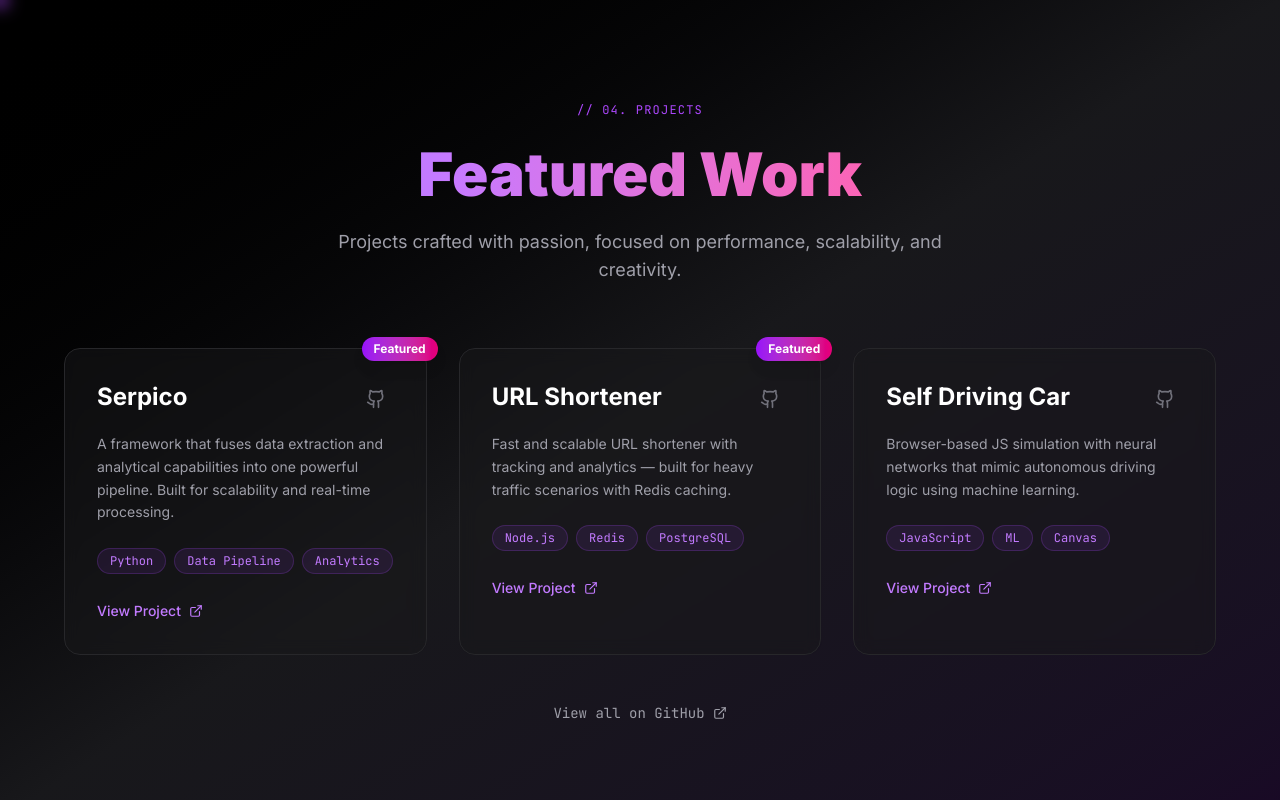
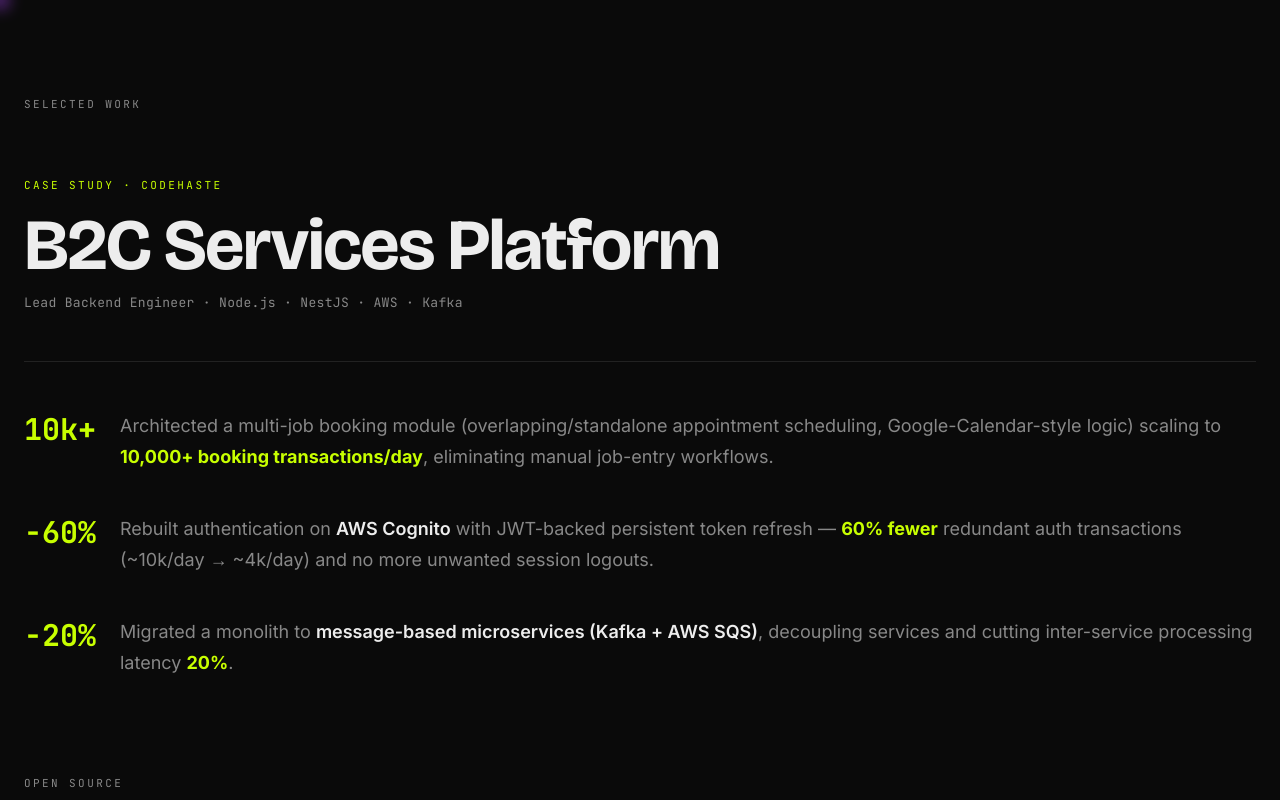
Before and after one commit to LuC1f3-r/portfolio, a Next.js app: page /projects in a window 1280 px wide. Shown: the top 800 px of the page. Built offline with nearby package versions, Linux system fonts and the light colour scheme.

Commit message:
feat(work): featured case study + editorial project rows

```diff
--- a/app/projects/page.tsx
+++ b/app/projects/page.tsx
@@ -1,7 +1,6 @@
 "use client";
 
 import React, { useRef, useEffect } from "react";
-import { motion } from "framer-motion";
 import { gsap } from "gsap";
 import { ScrollTrigger } from "gsap/ScrollTrigger";
 import { ExternalLink, Github } from "lucide-react";
@@ -17,7 +16,6 @@ const projects = [
       "A framework that fuses data extraction and analytical capabilities into one powerful pipeline. Built for scalability and real-time processing.",
     link: "https://github.com/LuC1f3-r/Serpico-TK",
     tags: ["Python", "Data Pipeline", "Analytics"],
-    featured: true,
   },
   {
     name: "URL Shortener",
@@ -25,7 +23,6 @@ const projects = [
       "Fast and scalable URL shortener with tracking and analytics — built for heavy traffic scenarios with Redis caching.",
     link: "https://github.com/LuC1f3-r/url-shortener",
     tags: ["Node.js", "Redis", "PostgreSQL"],
-    featured: true,
   },
   {
     name: "Self Driving Car",
@@ -33,44 +30,85 @@ const projects = [
       "Browser-based JS simulation with neural networks that mimic autonomous driving logic using machine learning.",
     link: "https://github.com/LuC1f3-r/Self-Driving-Car",
     tags: ["JavaScript", "ML", "Canvas"],
-    featured: false,
   },
 ];
 
+
 export default function Projects() {
   const sectionRef = useRef<HTMLElement>(null);
-  const cardsRef = useRef<HTMLDivElement>(null);
+  const caseStudyRef = useRef<HTMLDivElement>(null);
+  const rowsRef = useRef<HTMLDivElement>(null);
 
   useEffect(() => {
-    if (!cardsRef.current) return;
+    const section = sectionRef.current;
+    if (!section) return;
 
-    const cards = cardsRef.current.querySelectorAll(".project-card");
+    if (window.matchMedia("(prefers-reduced-motion: reduce)").matches) {
+      if (caseStudyRef.current) {
+        const els = caseStudyRef.current.querySelectorAll<HTMLElement>(
+          ".reveal-item"
+        );
+        els.forEach((el) => gsap.set(el, { y: 0, opacity: 1 }));
+      }
+      if (rowsRef.current) {
+        const rows = rowsRef.current.querySelectorAll<HTMLElement>(".project-row");
+        rows.forEach((row) => gsap.set(row, { y: 0, opacity: 1 }));
+      }
+      return;
+    }
 
-    cards.forEach((card, i) => {
+    const ctx = gsap.context(() => {
+      // Case study block — stagger each reveal-item in
+      if (caseStudyRef.current) {
+        const els = caseStudyRef.current.querySelectorAll<HTMLElement>(
+          ".reveal-item"
+        );
+        els.forEach((el, i) => {
           gsap.fromTo(
-        card,
-        {
-          y: 100,
-          opacity: 0,
-          rotateX: -10,
-        },
+            el,
+            { y: 40, opacity: 0 },
             {
               y: 0,
               opacity: 1,
-          rotateX: 0,
-          duration: 0.8,
+              duration: 0.75,
               ease: "power3.out",
+              delay: i * 0.1,
               scrollTrigger: {
-            trigger: card,
+                trigger: el,
                 start: "top 85%",
                 toggleActions: "play none none reverse",
               },
-          delay: i * 0.1,
             }
           );
         });
+      }
+
+      // Project rows stagger
+      if (rowsRef.current) {
+        const rows = rowsRef.current.querySelectorAll<HTMLElement>(".project-row");
+        rows.forEach((row, i) => {
+          gsap.fromTo(
+            row,
+            { y: 48, opacity: 0 },
+            {
+              y: 0,
+              opacity: 1,
+              duration: 0.8,
+              ease: "power3.out",
+              delay: i * 0.1,
+              scrollTrigger: {
+                trigger: row,
+                start: "top 85%",
+                toggleActions: "play none none reverse",
+              },
+            }
+          );
+        });
+      }
+    }, section);
 
     return () => {
+      ctx.revert();
       ScrollTrigger.getAll().forEach((t) => t.kill());
     };
   }, []);
@@ -78,132 +116,163 @@ export default function Projects() {
   return (
     <main
       ref={sectionRef}
-      className="min-h-screen w-full py-24 px-6 bg-gradient-to-br from-black via-zinc-900 to-purple-950/30 flex flex-col items-center overflow-hidden"
+      className="w-full py-24 px-6 bg-[#0a0a0a] overflow-hidden"
     >
-      {/* Section indicator */}
-      <motion.div
-        initial={{ opacity: 0, y: -20 }}
-        whileInView={{ opacity: 1, y: 0 }}
-        viewport={{ once: true }}
-        className="mb-6"
+      <div className="max-w-[1400px] mx-auto">
+
+        {/* Mono kicker */}
+        <p className="font-[family-name:var(--font-mono)] text-[11px] uppercase tracking-[0.22em] text-[#888] mb-16">
+          Selected Work
+        </p>
+
+        {/* ── Featured Case Study ── */}
+        <div ref={caseStudyRef} className="mb-24">
+
+          {/* Case study label */}
+          <p className="reveal-item font-[family-name:var(--font-mono)] text-[11px] uppercase tracking-[0.22em] text-[#c8ff00] mb-4">
+            Case Study · CodeHaste
+          </p>
+
+          {/* Big display headline */}
+          <h2 className="reveal-item font-[family-name:var(--font-display)] text-[#ededed] text-4xl sm:text-5xl md:text-6xl lg:text-7xl font-bold leading-[1.0] tracking-tight mb-3 max-w-[20ch]">
+            B2C Services Platform
+          </h2>
+
+          {/* Sub-label */}
+          <p className="reveal-item font-[family-name:var(--font-mono)] text-[13px] text-[#888] tracking-wide mb-12">
+            Lead Backend Engineer · Node.js · NestJS · AWS · Kafka
+          </p>
+
+          {/* Divider */}
+          <div className="reveal-item w-full h-px bg-[#222] mb-12" />
+
+          {/* Achievement bullets */}
+          <ul className="space-y-10">
+            {/* Booking module */}
+            <li className="reveal-item flex gap-6 items-start">
+              <span
+                className="font-[family-name:var(--font-mono)] text-[#c8ff00] text-2xl sm:text-3xl font-bold leading-none shrink-0 pt-1"
+                aria-hidden
               >
-        <span className="text-xs font-mono text-purple-500 tracking-widest uppercase">
-          // 04. Projects
+                10k+
               </span>
-      </motion.div>
+              <p className="font-[family-name:var(--font-body)] text-[#888] text-base sm:text-lg leading-[1.75]">
+                Architected a multi-job booking module (overlapping/standalone
+                appointment scheduling, Google-Calendar-style logic) scaling to{" "}
+                <strong className="text-[#c8ff00] font-bold">
+                  10,000+ booking transactions/day
+                </strong>
+                , eliminating manual job-entry workflows.
+              </p>
+            </li>
 
-      {/* Title */}
-      <motion.h2
-        initial={{ opacity: 0, y: 50 }}
-        whileInView={{ opacity: 1, y: 0 }}
-        viewport={{ once: true }}
-        className="text-4xl sm:text-5xl md:text-6xl font-black text-transparent bg-clip-text bg-gradient-to-r from-purple-400 to-pink-400 mb-6 text-center"
+            {/* Auth */}
+            <li className="reveal-item flex gap-6 items-start">
+              <span
+                className="font-[family-name:var(--font-mono)] text-[#c8ff00] text-2xl sm:text-3xl font-bold leading-none shrink-0 pt-1"
+                aria-hidden
               >
-        Featured Work
-      </motion.h2>
+                −60%
+              </span>
+              <p className="font-[family-name:var(--font-body)] text-[#888] text-base sm:text-lg leading-[1.75]">
+                Rebuilt authentication on{" "}
+                <strong className="text-[#ededed] font-semibold">AWS Cognito</strong>{" "}
+                with JWT-backed persistent token refresh —{" "}
+                <strong className="text-[#c8ff00] font-bold">60% fewer</strong>{" "}
+                redundant auth transactions (~10k/day → ~4k/day) and no more
+                unwanted session logouts.
+              </p>
+            </li>
 
-      <motion.p
-        initial={{ opacity: 0 }}
-        whileInView={{ opacity: 1 }}
-        viewport={{ once: true }}
-        transition={{ delay: 0.2 }}
-        className="text-zinc-400 text-lg text-center max-w-2xl mb-16"
+            {/* Kafka migration */}
+            <li className="reveal-item flex gap-6 items-start">
+              <span
+                className="font-[family-name:var(--font-mono)] text-[#c8ff00] text-2xl sm:text-3xl font-bold leading-none shrink-0 pt-1"
+                aria-hidden
               >
-        Projects crafted with passion, focused on performance, scalability, and creativity.
-      </motion.p>
+                −20%
+              </span>
+              <p className="font-[family-name:var(--font-body)] text-[#888] text-base sm:text-lg leading-[1.75]">
+                Migrated a monolith to{" "}
+                <strong className="text-[#ededed] font-semibold">
+                  message-based microservices (Kafka + AWS SQS)
+                </strong>
+                , decoupling services and cutting inter-service processing
+                latency{" "}
+                <strong className="text-[#c8ff00] font-bold">20%</strong>.
+              </p>
+            </li>
+          </ul>
+        </div>
 
-      {/* Projects Grid */}
-      <div
-        ref={cardsRef}
-        className="grid grid-cols-1 lg:grid-cols-3 gap-8 max-w-6xl w-full"
-      >
+        {/* ── Editorial section label ── */}
+        <p className="font-[family-name:var(--font-mono)] text-[11px] uppercase tracking-[0.22em] text-[#888] mb-8">
+          Open Source
+        </p>
+
+        {/* Divider */}
+        <div className="w-full h-px bg-[#222] mb-0" />
+
+        {/* ── Project rows ── */}
+        <div ref={rowsRef}>
           {projects.map((project, idx) => (
             <div
               key={idx}
-            className="project-card group relative bg-zinc-900/50 backdrop-blur-sm border border-zinc-800 rounded-2xl p-8 transition-all duration-500 hover:border-purple-500/50 hover:shadow-2xl hover:shadow-purple-500/10"
-            style={{ perspective: "1000px" }}
+              className="project-row group border-b border-[#222] py-10 flex flex-col sm:flex-row sm:items-start sm:justify-between gap-6 transition-colors duration-200 hover:border-[#444]"
             >
-            {/* Featured badge */}
-            {project.featured && (
-              <div className="absolute -top-3 -right-3 px-3 py-1 bg-gradient-to-r from-purple-600 to-pink-600 rounded-full text-xs font-bold text-white shadow-lg">
-                Featured
-              </div>
-            )}
-
-            {/* Gradient overlay on hover */}
-            <div className="absolute inset-0 opacity-0 group-hover:opacity-100 transition-opacity duration-500 pointer-events-none rounded-2xl overflow-hidden">
-              <div className="absolute inset-0 bg-gradient-to-tr from-purple-500/5 via-transparent to-pink-500/5" />
-            </div>
-
-            {/* Content */}
-            <div className="relative z-10">
-              {/* Header */}
-              <div className="flex items-start justify-between mb-4">
-                <h3 className="text-2xl font-bold text-white group-hover:text-purple-400 transition-colors">
+              {/* Left — name + tags */}
+              <div className="flex-1 min-w-0">
+                <h3 className="font-[family-name:var(--font-display)] text-[#ededed] text-2xl sm:text-3xl md:text-4xl font-bold leading-tight tracking-tight mb-3 group-hover:text-[#c8ff00] transition-colors duration-200">
                   {project.name}
                 </h3>
-                <a
-                  href={project.link}
-                  target="_blank"
-                  rel="noopener noreferrer"
-                  className="p-2 text-zinc-500 hover:text-purple-400 transition-colors"
-                  aria-label={`View ${project.name} on GitHub`}
-                >
-                  <Github size={20} />
-                </a>
-              </div>
-
-              {/* Description */}
-              <p className="text-zinc-400 text-sm leading-relaxed mb-6">
-                {project.description}
-              </p>
-
-              {/* Tags */}
-              <div className="flex flex-wrap gap-2 mb-6">
+                <div className="flex flex-wrap gap-2">
                   {project.tags.map((tag, i) => (
                     <span
                       key={i}
-                    className="px-3 py-1 text-xs font-mono text-purple-400 bg-purple-500/10 border border-purple-500/20 rounded-full"
+                      className="font-[family-name:var(--font-mono)] text-[10px] uppercase tracking-[0.18em] text-[#555] border border-[#2a2a2a] px-2.5 py-1"
                     >
                       {tag}
                     </span>
                   ))}
                 </div>
+              </div>
 
-              {/* Link */}
+              {/* Center — description */}
+              <p className="font-[family-name:var(--font-body)] text-[#888] text-sm sm:text-base leading-[1.75] max-w-[44ch] sm:mx-8 flex-shrink-0">
+                {project.description}
+              </p>
+
+              {/* Right — link */}
+              <div className="flex items-start gap-4 shrink-0">
                 <a
                   href={project.link}
                   target="_blank"
                   rel="noopener noreferrer"
-                className="inline-flex items-center gap-2 text-sm font-medium text-purple-400 hover:text-pink-400 transition-colors group/link"
+                  aria-label={`View ${project.name} on GitHub`}
+                  className="inline-flex items-center gap-2 font-[family-name:var(--font-mono)] text-[11px] uppercase tracking-[0.18em] text-[#555] border border-[#2a2a2a] px-4 py-2.5 transition-colors duration-200 hover:text-[#c8ff00] hover:border-[#c8ff00]"
                 >
-                <span>View Project</span>
-                <ExternalLink
-                  size={14}
-                  className="transition-transform group-hover/link:translate-x-1"
-                />
+                  <Github size={13} />
+                  View Project
                 </a>
               </div>
-
-            {/* Bottom glow */}
-            <div className="absolute bottom-0 left-1/2 -translate-x-1/2 w-32 h-1 bg-gradient-to-r from-transparent via-purple-500/50 to-transparent opacity-0 group-hover:opacity-100 transition-opacity rounded-full" />
             </div>
           ))}
         </div>
 
-      {/* View more link */}
-      <motion.a
-        initial={{ opacity: 0 }}
-        whileInView={{ opacity: 1 }}
-        viewport={{ once: true }}
+        {/* ── View all on GitHub ── */}
+        <div className="mt-12 flex items-center justify-between">
+          <a
             href="https://github.com/LuC1f3-r"
             target="_blank"
             rel="noopener noreferrer"
-        className="mt-12 inline-flex items-center gap-2 text-zinc-400 hover:text-purple-400 transition-colors"
+            className="inline-flex items-center gap-2 font-[family-name:var(--font-mono)] text-xs uppercase tracking-[0.18em] text-[#888] transition-colors duration-200 hover:text-[#c8ff00]"
           >
-        <span className="text-sm font-mono">View all on GitHub</span>
-        <ExternalLink size={14} />
-      </motion.a>
+            <span>View all on GitHub</span>
+            <ExternalLink size={13} />
+          </a>
+        </div>
+
+      </div>
     </main>
   );
 }
```
Lines whose indentation alone changed are shown as unchanged.
